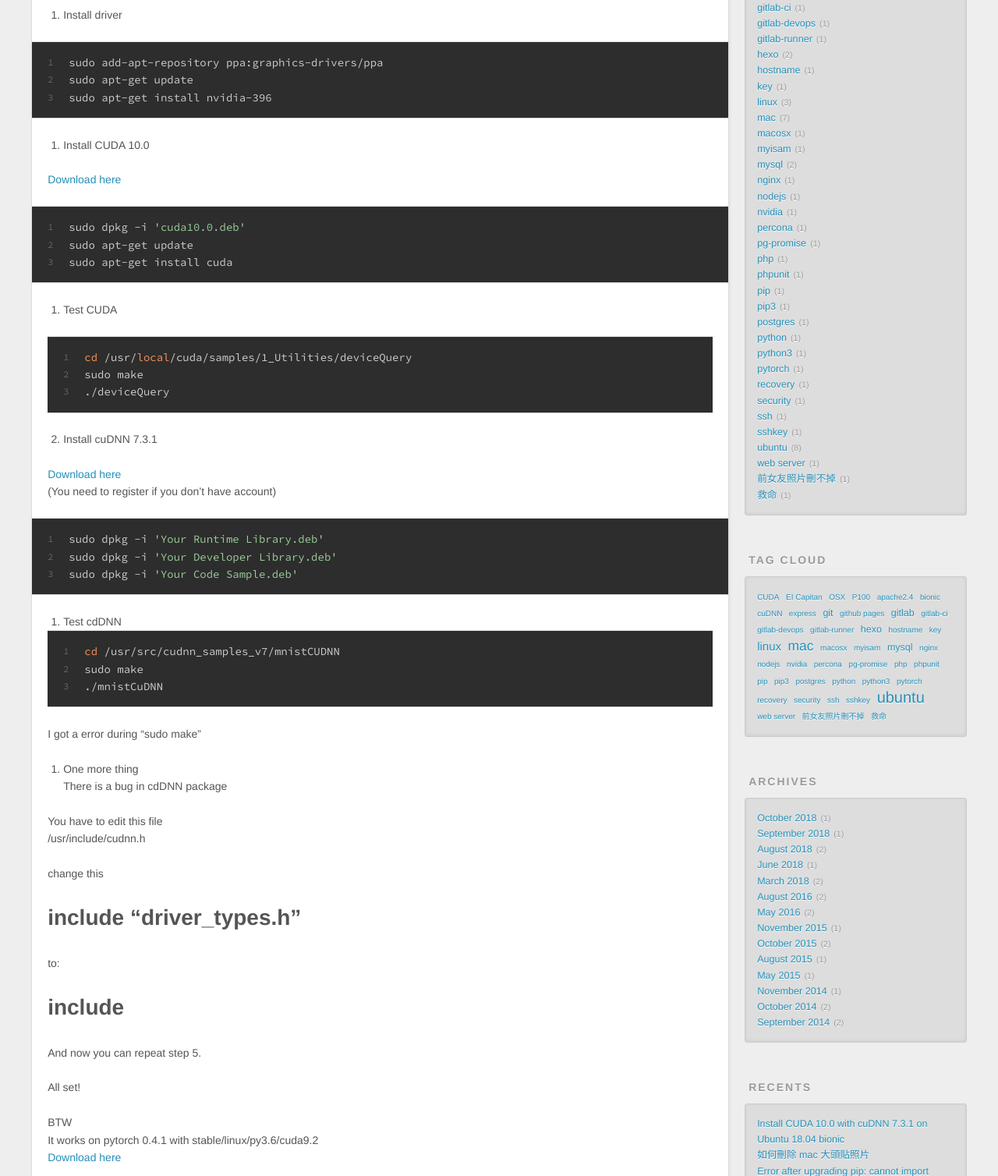
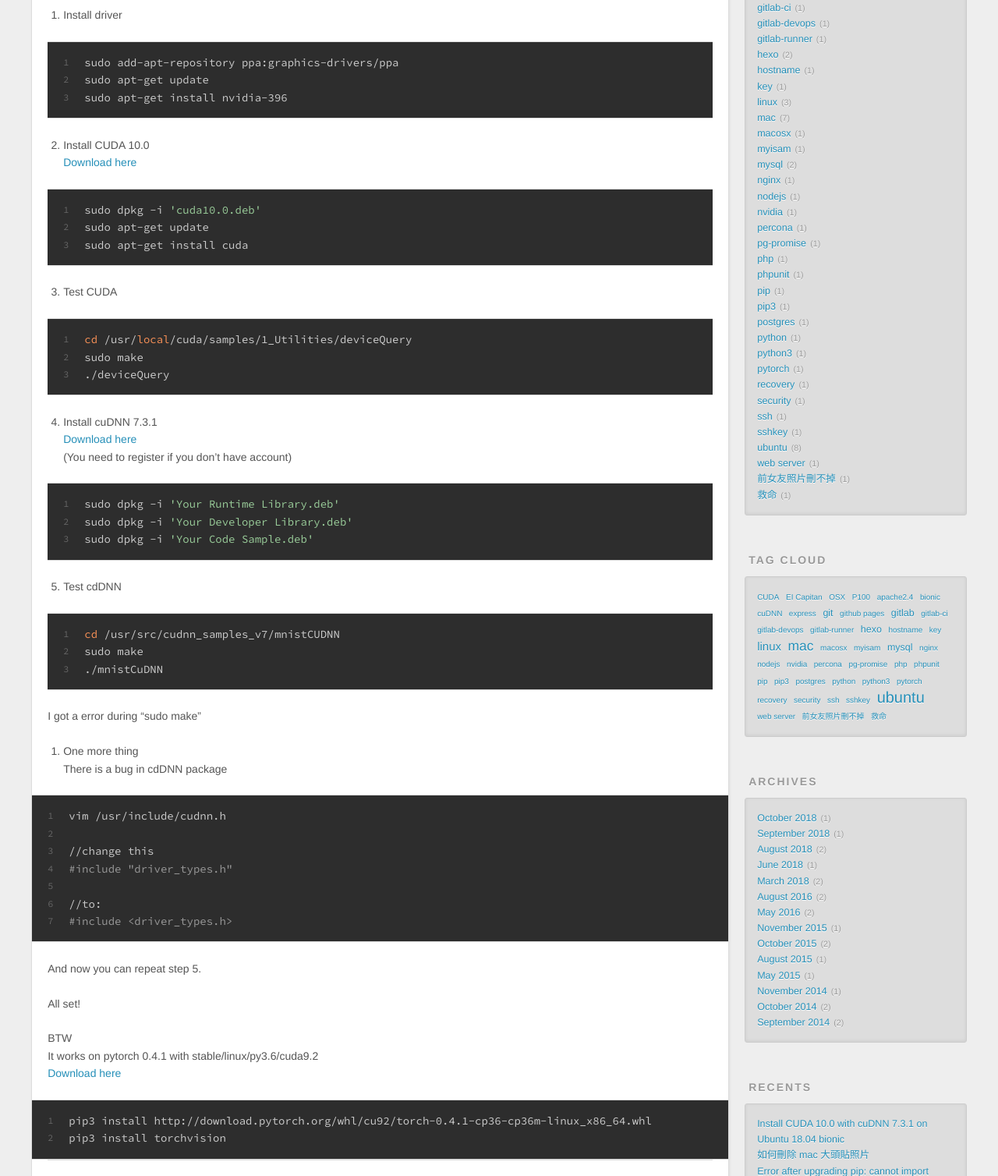
Before and after one commit to eit/eit.github.io, a plain HTML site: page index.html in a window 1280 px wide. Shown: the part 617-2125 px from the top of the page at 78% size. Drawn offline with nearby package versions, Linux system fonts and the light colour scheme.

Commit message:
Site updated: 2018-10-02 17:08:27

```diff
--- a/index.html
+++ b/index.html
@@ -86,34 +86,28 @@
         <h3 id="Introdution">Introdution</h3><p>This is helping you to install the latest CUDA 10.0 which released Sept. 2018 on Ubuntu 18.04 bionic</p>
 <h3 id="Step_by_step">Step by step</h3><p>At first you need a bionic ubuntu server and lets start it</p>
 <ol>
-<li>Install driver</li>
-</ol>
+<li><p>Install driver</p>
 <figure class="highlight bash"><table><tr><td class="gutter"><pre><span class="line">1</span><br><span class="line">2</span><br><span class="line">3</span><br></pre></td><td class="code"><pre><span class="line">sudo add-apt-repository ppa:graphics-drivers/ppa</span><br><span class="line">sudo apt-get update</span><br><span class="line">sudo apt-get install nvidia-396</span><br></pre></td></tr></table></figure>
-<ol>
-<li>Install CUDA 10.0</li>
-</ol>
-<p><a href="https://developer.nvidia.com/cuda-downloads" target="_blank" rel="external">Download here</a><br><figure class="highlight bash"><table><tr><td class="gutter"><pre><span class="line">1</span><br><span class="line">2</span><br><span class="line">3</span><br></pre></td><td class="code"><pre><span class="line">sudo dpkg -i <span class="string">'cuda10.0.deb'</span></span><br><span class="line">sudo apt-get update</span><br><span class="line">sudo apt-get install cuda</span><br></pre></td></tr></table></figure></p>
-<ol>
+</li>
+<li><p>Install CUDA 10.0<br><a href="https://developer.nvidia.com/cuda-downloads" target="_blank" rel="external">Download here</a></p>
+<figure class="highlight bash"><table><tr><td class="gutter"><pre><span class="line">1</span><br><span class="line">2</span><br><span class="line">3</span><br></pre></td><td class="code"><pre><span class="line">sudo dpkg -i <span class="string">'cuda10.0.deb'</span></span><br><span class="line">sudo apt-get update</span><br><span class="line">sudo apt-get install cuda</span><br></pre></td></tr></table></figure>
+</li>
 <li><p>Test CUDA</p>
 <figure class="highlight bash"><table><tr><td class="gutter"><pre><span class="line">1</span><br><span class="line">2</span><br><span class="line">3</span><br></pre></td><td class="code"><pre><span class="line"><span class="built_in">cd</span> /usr/<span class="built_in">local</span>/cuda/samples/1_Utilities/deviceQuery</span><br><span class="line">sudo make </span><br><span class="line">./deviceQuery</span><br></pre></td></tr></table></figure>
 </li>
-<li><p>Install cuDNN 7.3.1</p>
+<li><p>Install cuDNN 7.3.1<br><a href="https://developer.nvidia.com/rdp/cudnn-download" target="_blank" rel="external">Download here</a><br>(You need to register if you don’t have account)</p>
+<figure class="highlight bash"><table><tr><td class="gutter"><pre><span class="line">1</span><br><span class="line">2</span><br><span class="line">3</span><br></pre></td><td class="code"><pre><span class="line">sudo dpkg -i <span class="string">'Your Runtime Library.deb'</span></span><br><span class="line">sudo dpkg -i <span class="string">'Your Developer Library.deb'</span></span><br><span class="line">sudo dpkg -i <span class="string">'Your Code Sample.deb'</span></span><br></pre></td></tr></table></figure>
 </li>
-</ol>
-<p><a href="https://developer.nvidia.com/rdp/cudnn-download" target="_blank" rel="external">Download here</a><br>(You need to register if you don’t have account)</p>
-<figure class="highlight bash"><table><tr><td class="gutter"><pre><span class="line">1</span><br><span class="line">2</span><br><span class="line">3</span><br></pre></td><td class="code"><pre><span class="line">sudo dpkg -i <span class="string">'Your Runtime Library.deb'</span></span><br><span class="line">sudo dpkg -i <span class="string">'Your Developer Library.deb'</span></span><br><span class="line">sudo dpkg -i <span class="string">'Your Code Sample.deb'</span></span><br></pre></td></tr></table></figure>
-<ol>
-<li>Test cdDNN<figure class="highlight bash"><table><tr><td class="gutter"><pre><span class="line">1</span><br><span class="line">2</span><br><span class="line">3</span><br></pre></td><td class="code"><pre><span class="line"><span class="built_in">cd</span> /usr/src/cudnn_samples_v7/mnistCUDNN</span><br><span class="line">sudo make </span><br><span class="line">./mnistCuDNN</span><br></pre></td></tr></table></figure>
+<li><p>Test cdDNN</p>
+<figure class="highlight bash"><table><tr><td class="gutter"><pre><span class="line">1</span><br><span class="line">2</span><br><span class="line">3</span><br></pre></td><td class="code"><pre><span class="line"><span class="built_in">cd</span> /usr/src/cudnn_samples_v7/mnistCUDNN</span><br><span class="line">sudo make </span><br><span class="line">./mnistCuDNN</span><br></pre></td></tr></table></figure>
 </li>
 </ol>
 <p>I got a error during “sudo make”</p>
 <ol>
 <li>One more thing<br>There is a bug in cdDNN package</li>
 </ol>
-<p>You have to edit this file<br>/usr/include/cudnn.h</p>
-<p>change this</p>
-<h1 id="include_“driver_types-h”">include “driver_types.h”</h1><p>to:</p>
-<h1 id="include_<driver_types-h>">include <driver_types.h></driver_types.h></h1><p>And now you can repeat step 5.</p>
+<figure class="highlight bash"><table><tr><td class="gutter"><pre><span class="line">1</span><br><span class="line">2</span><br><span class="line">3</span><br><span class="line">4</span><br><span class="line">5</span><br><span class="line">6</span><br><span class="line">7</span><br></pre></td><td class="code"><pre><span class="line">vim /usr/include/cudnn.h</span><br><span class="line"></span><br><span class="line">//change this</span><br><span class="line"><span class="comment">#include "driver_types.h"</span></span><br><span class="line"></span><br><span class="line">//to:</span><br><span class="line"><span class="comment">#include &lt;driver_types.h&gt;</span></span><br></pre></td></tr></table></figure>
+<p>And now you can repeat step 5.</p>
 <p>All set!</p>
 <p>BTW<br>It works on pytorch 0.4.1 with stable/linux/py3.6/cuda9.2<br><a href="https://pytorch.org/get-started/locally/" target="_blank" rel="external">Download here</a></p>
 <figure class="highlight bash"><table><tr><td class="gutter"><pre><span class="line">1</span><br><span class="line">2</span><br></pre></td><td class="code"><pre><span class="line">pip3 install http://download.pytorch.org/whl/cu92/torch-0.4.1-cp36-cp36m-linux_x86_64.whl</span><br><span class="line">pip3 install torchvision</span><br></pre></td></tr></table></figure>
```
Also changed, not shown: 2018/10/02/Install-CUDA-10-0-with-cuDNN-7-3-1-on-Ubuntu-18-04-bionic/index.html (+18 -21 lines), archives/2018/10/index.html (+11 -17 lines), archives/2018/index.html (+11 -17 lines), archives/index.html (+11 -17 lines), tags/CUDA/index.html (+11 -17 lines), tags/P100/index.html (+11 -17 lines), tags/bionic/index.html (+11 -17 lines), tags/cuDNN/index.html (+11 -17 lines), tags/linux/index.html (+11 -17 lines), tags/nvidia/index.html (+11 -17 lines), tags/pytorch/index.html (+11 -17 lines), tags/ubuntu/index.html (+11 -17 lines).
